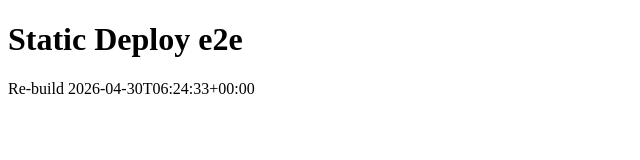
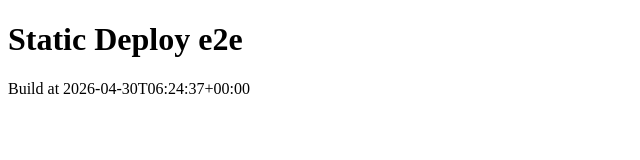
Before and after one commit to chrisdavidmiles/stdp-e2e-scratch, a plain HTML site: page index.html in a window 1280 px wide. Shown: the full height of the page, 0-640 px from the left. Drawn offline with Linux system fonts and the light colour scheme.

Commit message:
Static Deploy build 20260427-cccc: 2 files

```diff
--- a/index.html
+++ b/index.html
@@ -1 +1 @@
-<!doctype html><html><body><h1>Static Deploy e2e</h1><p>Re-build 2026-04-30T06:24:33+00:00</p></body></html>
+<!doctype html><html><body><h1>Static Deploy e2e</h1><p>Build at 2026-04-30T06:24:37+00:00</p></body></html>
```
